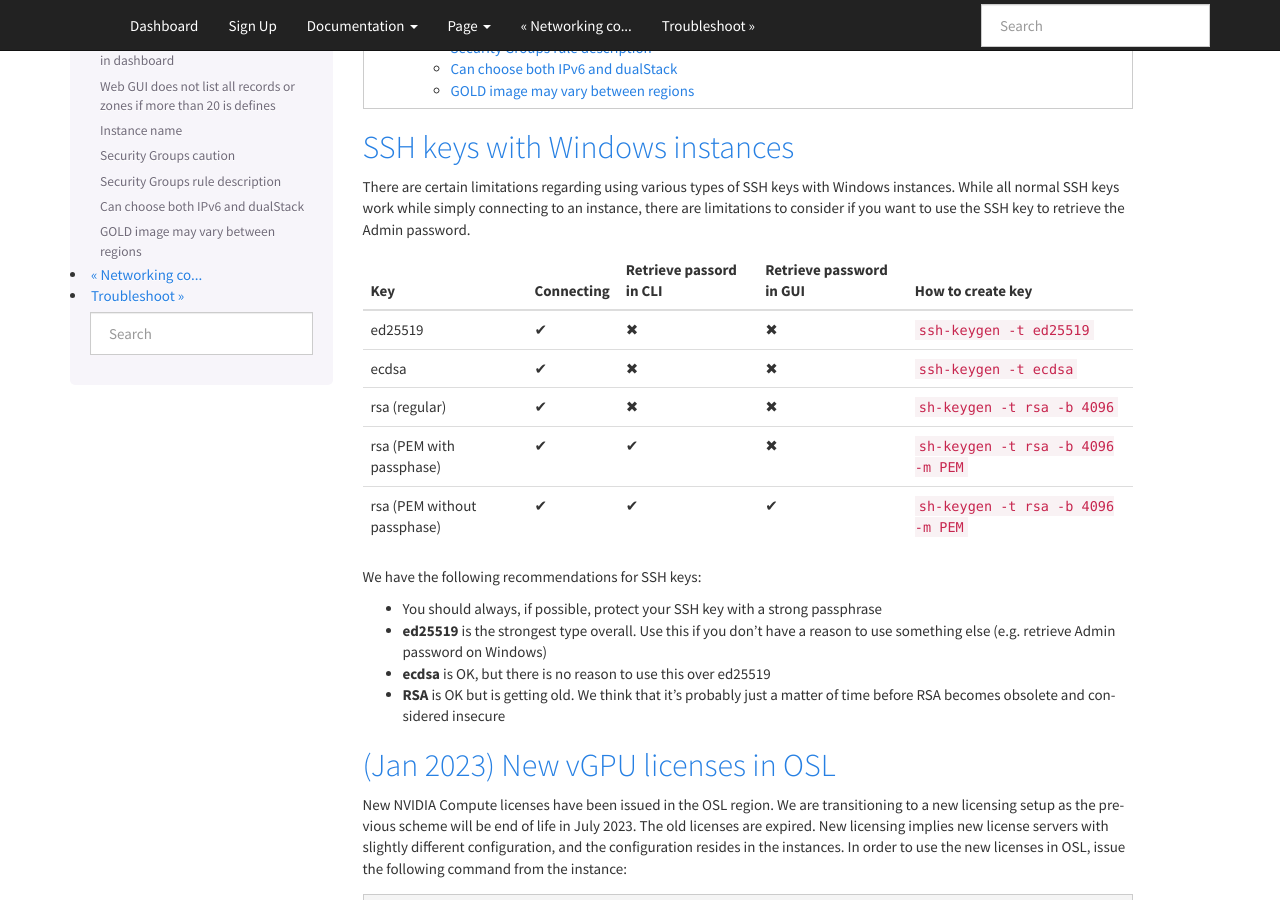
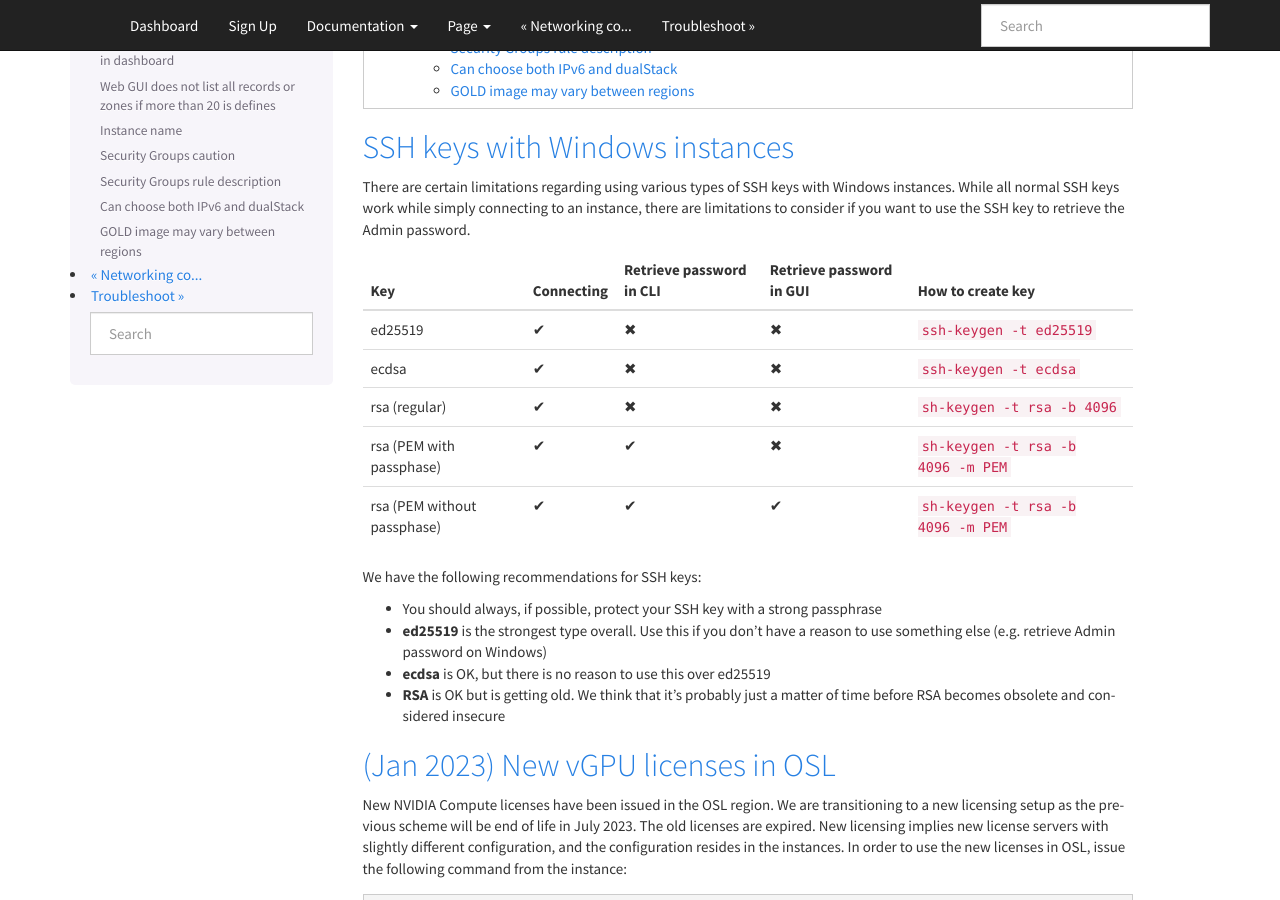
Before and after one commit to norcams/docs-enduser, a Sphinx documentation site: the page built from docs/known-issues.rst, in a window 1280 px wide and 900 px high, scrolled down 578 px. Built offline with Sphinx 7.4.7, drawn with Linux system fonts in a browser that asks for light colours.

Commit message:
ssh keys windows

```diff
--- a/docs/known-issues.rst
+++ b/docs/known-issues.rst
@@ -15,19 +15,19 @@ keys with Windows instances. While all normal SSH keys work while
 simply connecting to an instance, there are limitations to consider if
 you want to use the SSH key to retrieve the Admin password.
 
-+-----------------------------+------------+-------------------------+--------------------------+-------------------------------------+
-| Key                         | Connecting | Retrieve passord in CLI | Retrieve password in GUI | How to create key                   |
-+=============================+============+=========================+==========================+=====================================+
-| ed25519                     | |Y|        | |N|                     | |N|                      | ``ssh-keygen -t ed25519``           |
-+-----------------------------+------------+-------------------------+--------------------------+-------------------------------------+
-| ecdsa                       | |Y|        | |N|                     | |N|                      | ``ssh-keygen -t ecdsa``             |
-+-----------------------------+------------+-------------------------+--------------------------+-------------------------------------+
-| rsa (regular)               | |Y|        | |N|                     | |N|                      | ``sh-keygen -t rsa -b 4096``        |
-+-----------------------------+------------+-------------------------+--------------------------+-------------------------------------+
-| rsa (PEM with passphase)    | |Y|        | |Y|                     | |N|                      | ``sh-keygen -t rsa -b 4096 -m PEM`` |
-+-----------------------------+------------+-------------------------+--------------------------+-------------------------------------+
-| rsa (PEM without passphase) | |Y|        | |Y|                     | |Y|                      | ``sh-keygen -t rsa -b 4096 -m PEM`` |
-+-----------------------------+------------+-------------------------+--------------------------+-------------------------------------+
++-----------------------------+------------+--------------------------+--------------------------+-------------------------------------+
+| Key                         | Connecting | Retrieve password in CLI | Retrieve password in GUI | How to create key                   |
++=============================+============+==========================+==========================+=====================================+
+| ed25519                     | |Y|        | |N|                      | |N|                      | ``ssh-keygen -t ed25519``           |
++-----------------------------+------------+--------------------------+--------------------------+-------------------------------------+
+| ecdsa                       | |Y|        | |N|                      | |N|                      | ``ssh-keygen -t ecdsa``             |
++-----------------------------+------------+--------------------------+--------------------------+-------------------------------------+
+| rsa (regular)               | |Y|        | |N|                      | |N|                      | ``sh-keygen -t rsa -b 4096``        |
++-----------------------------+------------+--------------------------+--------------------------+-------------------------------------+
+| rsa (PEM with passphase)    | |Y|        | |Y|                      | |N|                      | ``sh-keygen -t rsa -b 4096 -m PEM`` |
++-----------------------------+------------+--------------------------+--------------------------+-------------------------------------+
+| rsa (PEM without passphase) | |Y|        | |Y|                      | |Y|                      | ``sh-keygen -t rsa -b 4096 -m PEM`` |
++-----------------------------+------------+--------------------------+--------------------------+-------------------------------------+
 
 We have the following recommendations for SSH keys:
 
```
